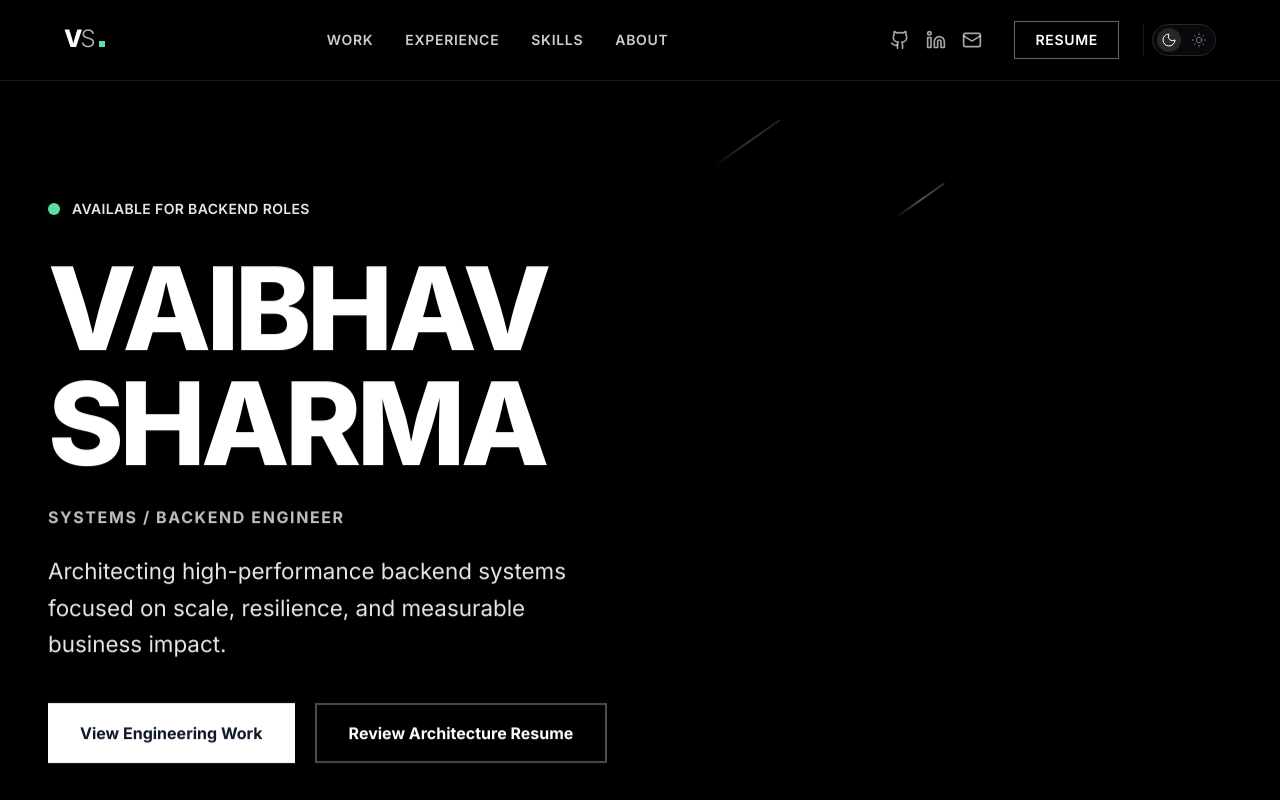
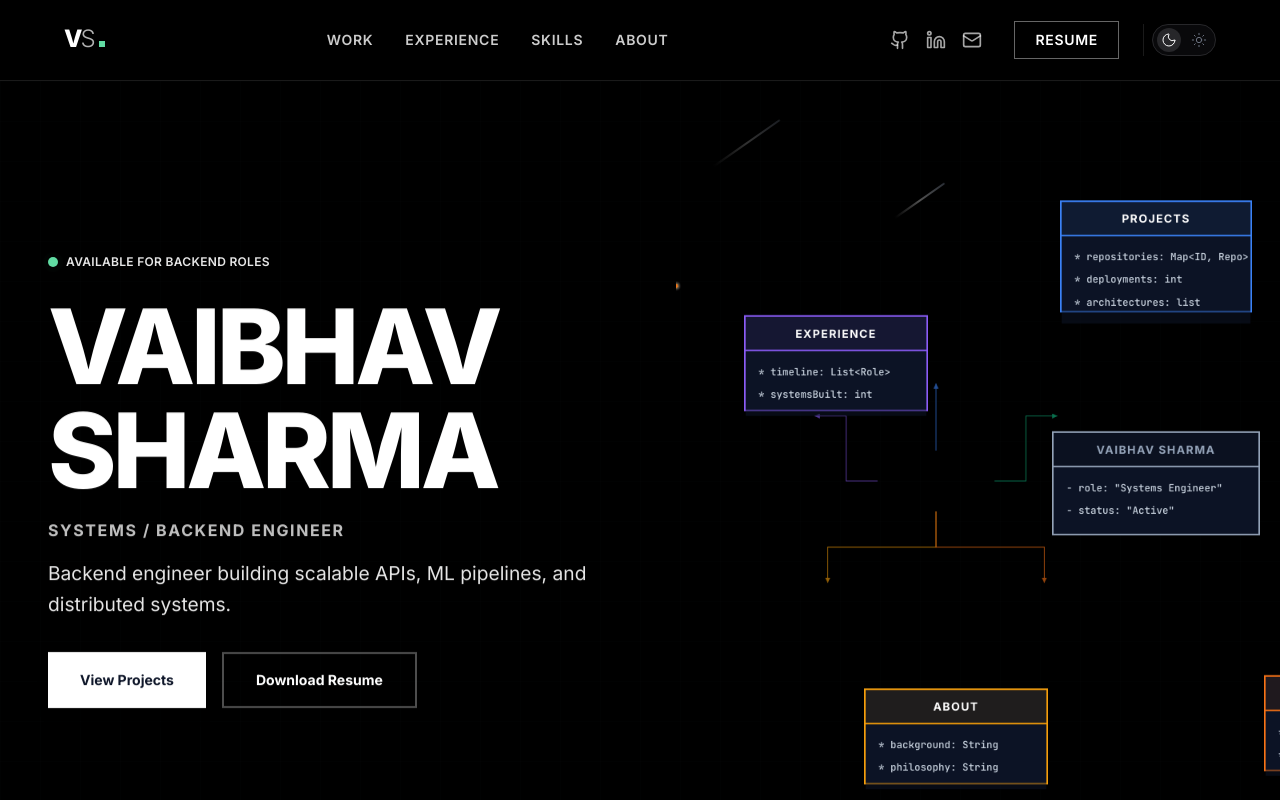
Before and after one commit to sharmavaibhav31/sharmavaibhav31, a React (Vite) app: page / in a window 1280 px wide. Both pictures are taken after a click on the button 1184 px from the left and 40 px from the top of the page. Shown: the top 800 px of the page. Built offline with nearby package versions, Linux system fonts and the light colour scheme.

Commit message:
Updated UI

```diff
--- a/src/components/sections/ArchitectureSection.tsx
+++ b/src/components/sections/ArchitectureSection.tsx
@@ -1,5 +1,5 @@
 import React, { useState } from 'react';
-import { motion } from 'framer-motion';
+import { motion, AnimatePresence } from 'framer-motion';
 
 type NodeId = 'center' | 'projects' | 'experience' | 'skills' | 'about' | 'contact';
 
@@ -90,25 +90,34 @@ export const ArchitectureDiagram: React.FC = () => {
                     {peripheralNodes.map((node) => {
                         const isHovered = hoveredNode?.id === node.id || hoveredNode?.id === 'center';
                         const isDimmed = hoveredNode && !isHovered && hoveredNode.id !== 'center' && hoveredNode.id !== node.id;
+                        const pathD = generateOrthogonalPath(centerNode, node);
 
                         return (
+                            <g key={`connection-${node.id}`}>
                                 <motion.path
-                                key={`line-${node.id}`}
-                                d={generateOrthogonalPath(centerNode, node)}
+                                    d={pathD}
                                     fill="none"
                                     stroke={node.color}
-                                strokeWidth={isHovered ? 4 : 2.5}
+                                    strokeWidth={isHovered ? 4 : 2}
                                     markerEnd={`url(#arrow-${node.id})`}
                                     style={{
                                         filter: isHovered ? `drop-shadow(0 0 8px ${node.color}80)` : 'none',
-                                    transition: 'stroke-width 0.2s ease, filter 0.2s ease'
                                     }}
-                                animate={{ opacity: isDimmed ? 0.1 : (isHovered ? 1 : 0.7) }}
-                                initial={{ opacity: 0 }}
-                                whileInView={{ opacity: isDimmed ? 0.1 : (isHovered ? 1 : 0.7) }}
+                                    initial={{ pathLength: 0, opacity: 0 }}
+                                    whileInView={{ pathLength: 1, opacity: isDimmed ? 0.15 : (isHovered ? 1 : 0.6) }}
+                                    animate={{
+                                        opacity: isDimmed ? 0.15 : (isHovered ? 1 : 0.6)
+                                    }}
                                     viewport={{ once: true, amount: 0.2 }}
-                                transition={{ duration: 0.3 }}
+                                    transition={{ duration: 1.5, ease: "easeInOut" }}
                                 />
+                                {/* Traveling Network Dot */}
+                                {!isDimmed && (
+                                    <circle r="4" fill={node.color} style={{ filter: `drop-shadow(0 0 4px ${node.color})` }}>
+                                        <animateMotion dur={`${2.5 + Math.random()}s`} repeatCount="indefinite" path={pathD} />
+                                    </circle>
+                                )}
+                            </g>
                         );
                     })}
                 </svg>
@@ -119,61 +128,88 @@ export const ArchitectureDiagram: React.FC = () => {
                     const isHovered = hoveredNode?.id === node.id;
                     const isDimmed = hoveredNode && !isHovered;
 
-                    const nodeDelay = isCenter ? 0.3 : 0.45 + (i - 1) * 0.08;
-
                     return (
-                        <motion.div
+                        <div
                             key={node.id}
-                            className="absolute flex flex-col border border-solid overflow-hidden cursor-pointer z-10 bg-white shadow-sm"
+                            className={`absolute z-10 ${isCenter ? 'cursor-default' : 'cursor-pointer'}`}
                             style={{
                                 left: node.cx - node.width / 2,
                                 top: node.cy - node.height / 2,
                                 width: node.width,
+                                height: node.height,
+                            }}
+                            onMouseEnter={() => setHoveredNode(node)}
+                            onMouseLeave={() => setHoveredNode(null)}
+                            onClick={() => {
+                                // Smooth scroll to the corresponding section if available
+                                if (!isCenter) {
+                                    const el = document.getElementById(node.id === 'experience' || node.id === 'contact' ? node.id : (node.id === 'projects' ? 'work' : node.id));
+                                    if (el) {
+                                        el.scrollIntoView({ behavior: 'smooth' });
+                                    }
+                                }
+                            }}
+                        >
+                            <motion.div
+                                className="w-full h-full flex flex-col border border-solid overflow-visible bg-white dark:bg-[#0B1120] shadow-sm relative"
+                                style={{
                                     borderWidth: '2px',
                                     borderColor: node.color,
                                     boxShadow: isHovered ? `0 0 20px ${node.color}30 inset, 0 0 15px ${node.color}40` : 'none',
                                 }}
+                                initial={{ opacity: 0, y: 20 }}
+                                whileInView={{ opacity: 1, y: 0 }}
                                 animate={{
-                                opacity: isDimmed ? 0.3 : 1,
+                                    y: isHovered ? -8 : [0, -6, 0],
+                                    opacity: isDimmed ? 0.35 : 1,
+                                    scale: isHovered ? 1.05 : 1,
                                 }}
-                            initial={{ opacity: 0 }}
-                            whileInView={{ opacity: 1 }}
                                 viewport={{ once: true, amount: 0.2 }}
                                 transition={{
-                                duration: isCenter ? 0.2 : 0.25,
-                                delay: nodeDelay,
+                                    y: {
+                                        duration: isHovered ? 0.2 : (3.5 + (i % 3)),
+                                        repeat: isHovered ? 0 : Infinity,
+                                        ease: "easeInOut"
+                                    },
+                                    opacity: { duration: 0.3 },
+                                    scale: { duration: 0.2, type: 'spring', stiffness: 300 }
                                 }}
-                            onMouseEnter={() => setHoveredNode(node)}
-                            onMouseLeave={() => setHoveredNode(null)}
                             >
                                 {/* UML Class Header Compartment */}
                                 <div
-                                className="w-full flex flex-col items-center justify-center py-2.5 px-4 border-b-2"
-                                style={{ backgroundColor: node.color, borderColor: node.color }}
+                                    className="w-full flex items-center justify-center py-2.5 px-4 border-b-2"
+                                    style={{ backgroundColor: isCenter ? 'transparent' : `${node.color}15`, borderColor: node.color }}
                                 >
-                                <span className="text-white font-bold text-[15px] tracking-wide uppercase">
+                                    <span className={`font-bold text-[14px] tracking-widest uppercase ${isCenter ? '' : 'dark:text-white'}`} style={{ color: isCenter ? node.color : 'inherit' }}>
                                         {node.title}
                                     </span>
                                 </div>
 
-                            {/* UML Attributes Compartment */}
-                            <div className="flex flex-col p-4 border-b border-gray-300">
+                                {/* Pseudo-fields Compartment */}
+                                <div className="flex flex-col flex-1 p-4 bg-gray-50/50 dark:bg-slate-900/50">
                                     {node.attributes.map((attr, idx) => (
-                                    <span key={idx} className="font-mono text-[13px] text-gray-700 leading-relaxed mb-2 last:mb-0 whitespace-nowrap">
+                                        <span key={idx} className="font-mono text-[12.5px] font-medium text-slate-700 dark:text-slate-300 leading-relaxed mb-2 last:mb-0 whitespace-nowrap">
                                             {attr}
                                         </span>
                                     ))}
                                 </div>
 
-                            {/* UML Methods Compartment */}
-                            <div className="flex-1 flex flex-col p-4 bg-gray-50/50">
-                                {node.methods.map((method, idx) => (
-                                    <span key={idx} className="font-mono text-[13px] font-semibold text-gray-900 leading-relaxed mb-2 last:mb-0 whitespace-nowrap">
-                                        {method}
-                                    </span>
-                                ))}
+                                {/* Tooltip */}
+                                <AnimatePresence>
+                                    {isHovered && (
+                                        <motion.div
+                                            initial={{ opacity: 0, y: 10, scale: 0.95 }}
+                                            animate={{ opacity: 1, y: 0, scale: 1 }}
+                                            exit={{ opacity: 0, y: 5, scale: 0.95 }}
+                                            transition={{ duration: 0.15 }}
+                                            className="absolute left-1/2 -bottom-2 translate-y-full -translate-x-1/2 w-64 p-3.5 bg-slate-800 dark:bg-black border border-slate-700 dark:border-white/20 text-white dark:text-white/90 text-[13px] leading-relaxed rounded-md shadow-2xl z-50 pointer-events-none text-center"
+                                        >
+                                            {node.description}
+                                        </motion.div>
+                                    )}
+                                </AnimatePresence>
+                            </motion.div>
                         </div>
-                        </motion.div>
                     );
                 })}
             </motion.div>
--- a/src/components/sections/HeroSection.tsx
+++ b/src/components/sections/HeroSection.tsx
@@ -16,8 +16,17 @@ export const HeroSection: React.FC = () => {
             className="relative min-h-screen flex items-center border-b border-border dark:border-white/10 overflow-hidden"
             aria-label="Hero"
         >
-            {/* Removed noisy background grid based on feedback */}
-            <div className="absolute inset-0 pointer-events-none select-none" aria-hidden="true"></div>
+            {/* Clean engineering grid background (low opacity) */}
+            <div className="absolute inset-0 pointer-events-none select-none opacity-20 dark:opacity-10" aria-hidden="true">
+                <svg className="absolute inset-0 w-full h-full" xmlns="http://www.w3.org/2000/svg">
+                    <defs>
+                        <pattern id="hero-grid" width="40" height="40" patternUnits="userSpaceOnUse">
+                            <path d="M 40 0 L 0 0 0 40" fill="none" stroke="currentColor" strokeWidth="0.5" className="text-slate-400 dark:text-slate-600" />
+                        </pattern>
+                    </defs>
+                    <rect width="100%" height="100%" fill="url(#hero-grid)" />
+                </svg>
+            </div>
 
             {/* Content — gentle upward drift on scroll */}
             <div
@@ -30,27 +39,27 @@ export const HeroSection: React.FC = () => {
                 {/* Left Side: Hero Text */}
                 <div className="max-w-3xl lg:w-1/2 relative pointer-events-auto">
                     {/* Status label */}
-                    <div className="reveal flex items-center gap-3 mb-8">
-                        <span className="relative flex h-3 w-3">
+                    <div className="reveal flex items-center gap-2 mb-6">
+                        <span className="relative flex h-2.5 w-2.5">
                             <span className="animate-ping absolute inline-flex h-full w-full rounded-full bg-accent dark:bg-[#61dca3] opacity-75"></span>
-                            <span className="relative inline-flex rounded-full h-3 w-3 bg-accent dark:bg-[#61dca3]"></span>
+                            <span className="relative inline-flex rounded-full h-2.5 w-2.5 bg-accent dark:bg-[#61dca3]"></span>
                         </span>
-                        <span className="text-sm font-semibold tracking-wide text-secondary dark:text-white/90 uppercase">
+                        <span className="text-xs font-semibold tracking-wide text-secondary dark:text-white/90 uppercase">
                             Available for Backend Roles
                         </span>
                     </div>
 
                     {/* Name */}
                     <h1
-                        className="reveal font-display font-extrabold text-primary dark:text-white leading-none tracking-tight mb-6"
-                        style={{ fontSize: 'clamp(3rem, 9vw, 7.5rem)', letterSpacing: '-0.04em' }}
+                        className="reveal font-display font-extrabold text-primary dark:text-white leading-none tracking-tight mb-4"
+                        style={{ fontSize: 'clamp(3rem, 9vw, 6.5rem)', letterSpacing: '-0.04em' }}
                     >
                         VAIBHAV<br />SHARMA
                     </h1>
 
                     {/* Subtitle */}
                     <p
-                        className="reveal text-secondary dark:text-white/75 font-bold mb-6 tracking-widest uppercase"
+                        className="reveal text-secondary dark:text-white/75 font-bold mb-4 tracking-widest uppercase"
                         style={{ fontSize: 'clamp(0.85rem, 1.5vw, 1rem)' }}
                     >
                         Systems / Backend Engineer
@@ -58,39 +67,37 @@ export const HeroSection: React.FC = () => {
 
                     {/* Positioning statement */}
                     <p
-                        className="reveal text-secondary dark:text-white/90 leading-relaxed mb-10 max-w-xl"
-                        style={{ fontSize: 'clamp(1.1rem, 1.8vw, 1.4rem)' }}
+                        className="reveal text-secondary dark:text-white/90 leading-relaxed mb-8 max-w-xl"
+                        style={{ fontSize: 'clamp(1rem, 1.5vw, 1.25rem)' }}
                     >
-                        Architecting high-performance backend systems focused on scale, resilience, and measurable business impact.
+                        Backend engineer building scalable APIs, ML pipelines, and distributed systems.
                     </p>
 
                     {/* CTAs */}
-                    <div className="reveal flex flex-wrap gap-5 mt-4">
+                    <div className="reveal flex flex-wrap gap-4 mt-2">
                         <a
                             href="#work"
                             id="hero-cta-work"
-                            className="inline-flex items-center px-8 py-4 bg-primary dark:bg-white text-white dark:text-primary text-base font-bold shadow-lg hover:shadow-xl hover:-translate-y-1 transition-all duration-300"
+                            className="inline-flex items-center justify-center px-8 py-4 bg-primary dark:bg-white text-white dark:text-primary text-sm font-bold shadow-lg hover:shadow-xl hover:-translate-y-1 transition-all duration-300 w-full sm:w-auto"
                         >
-                            View Engineering Work
+                            View Projects
                         </a>
                         <a
                             href="/resume.pdf"
                             id="hero-cta-resume"
                             target="_blank"
                             rel="noopener noreferrer"
-                            className="inline-flex items-center px-8 py-4 border-2 border-primary/20 dark:border-white/30 text-primary dark:text-white text-base font-bold hover:border-primary dark:hover:border-white hover:bg-primary/5 dark:hover:bg-white/5 transition-all duration-300"
+                            className="inline-flex items-center justify-center px-8 py-4 border-2 border-primary/20 dark:border-white/30 text-primary dark:text-white text-sm font-bold hover:border-primary dark:hover:border-white hover:bg-primary/5 dark:hover:bg-white/5 transition-all duration-300 w-full sm:w-auto"
                         >
-                            Review Architecture Resume
+                            Download Resume
                         </a>
                     </div>
                 </div>
 
-                {/* Right Side: Architecture Diagram (Only visible in Light Mode) */}
-                {!isDark && (
-                    <div className="hidden lg:flex w-full lg:w-1/2 relative min-h-[600px] pointer-events-none items-center justify-center">
-                        <ArchitectureDiagram />
-                    </div>
-                )}
+                {/* Right Side: Architecture Diagram */}
+                <div className="hidden lg:flex w-full lg:w-1/2 relative min-h-[600px] pointer-events-none items-center justify-center">
+                    <ArchitectureDiagram />
+                </div>
             </div>
         </section>
     );
```
Lines whose indentation alone changed are shown as unchanged.
